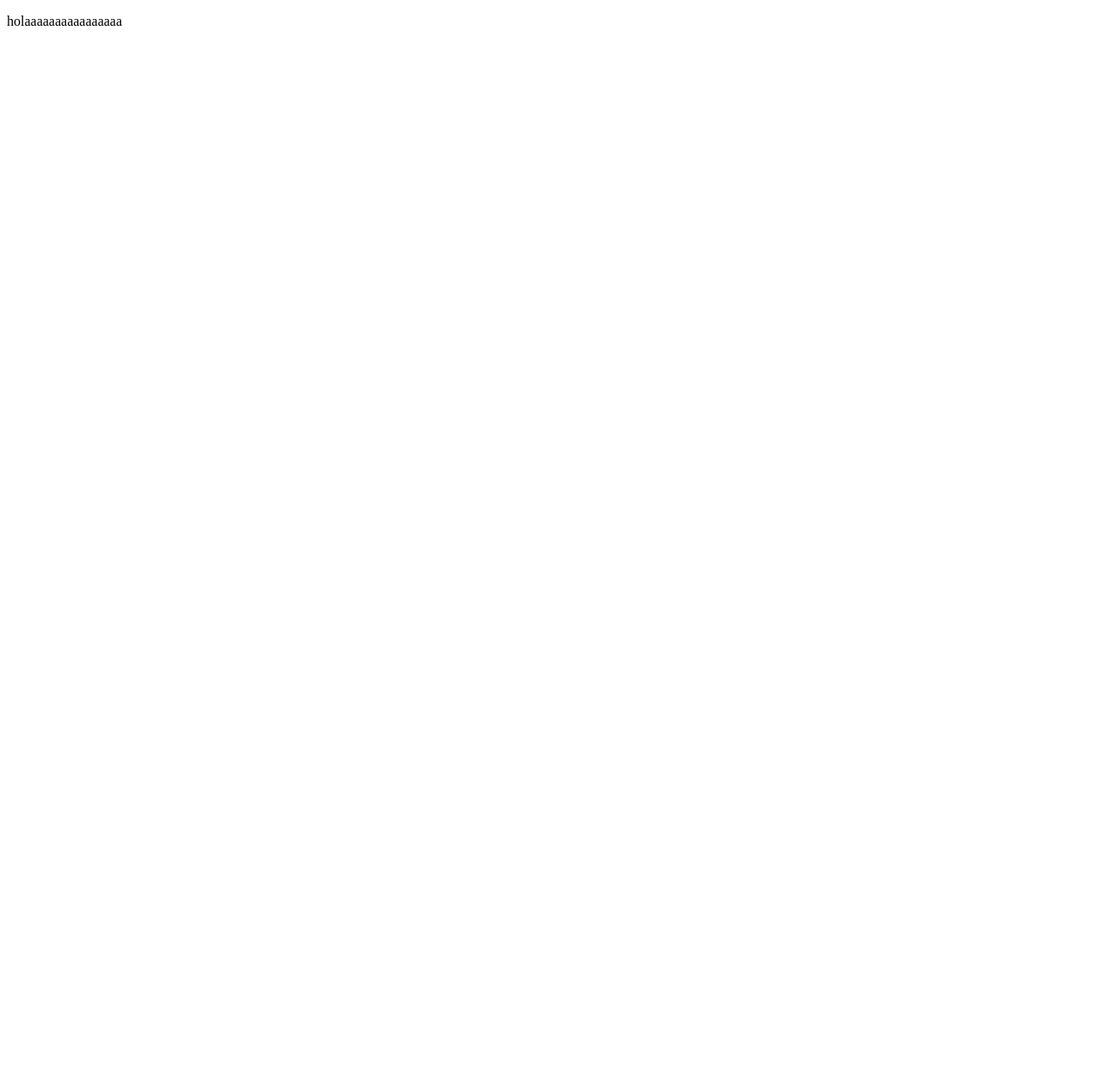
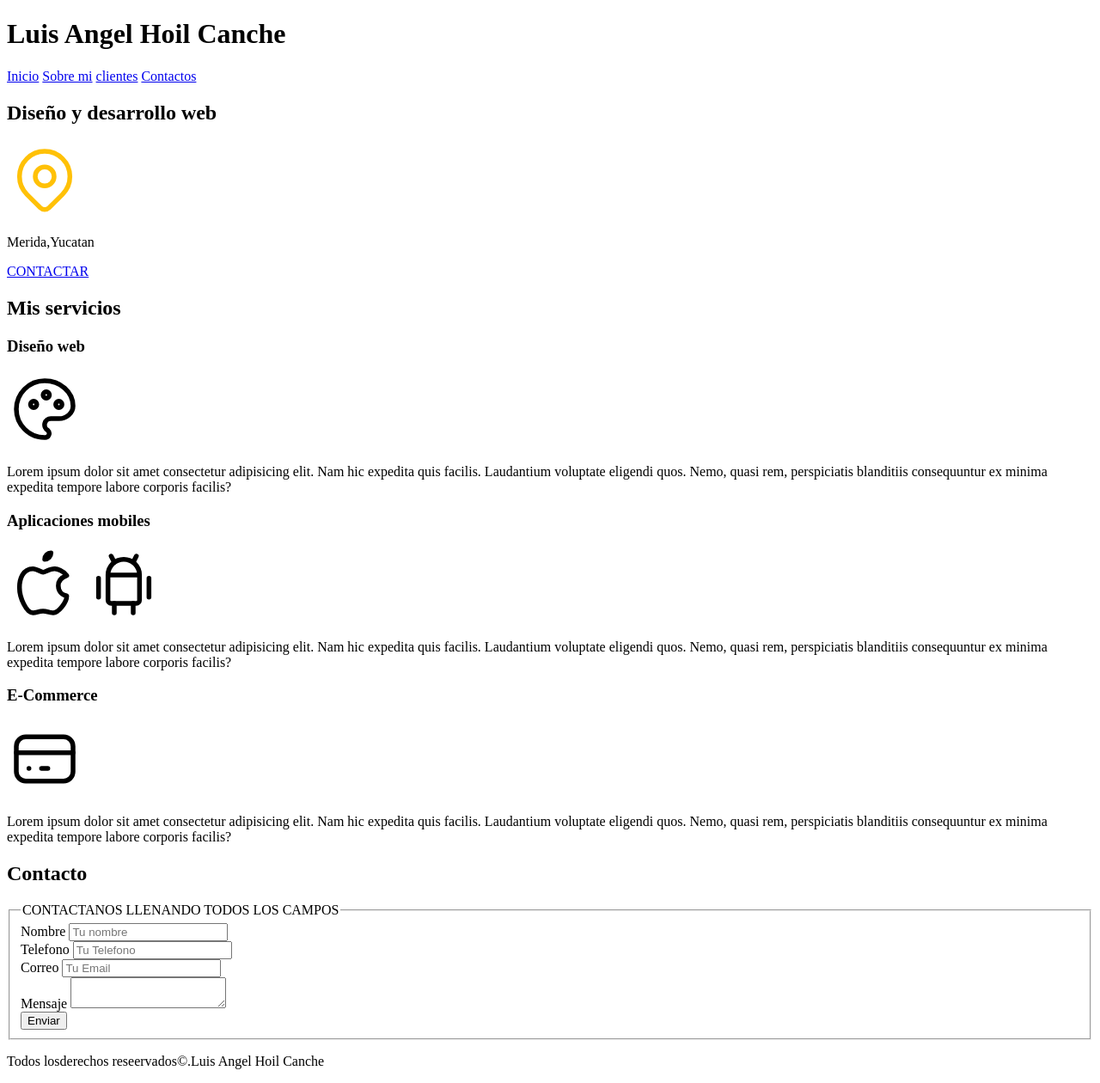
Before and after one commit to Angel-HC554/Developer--Page, a plain HTML site: page CSS/index.html in a window 1280 px wide. Shown: the whole page at 86% size. Before the commit the page ends 800 px from the top, so only its background shows below. Drawn offline with Linux system fonts and the light colour scheme.

Commit message:
Maqueta html

```diff
--- a/CSS/index.html
+++ b/CSS/index.html
@@ -7,6 +7,107 @@
     </title>
 </head>
 <body>
-    <p>holaaaaaaaaaaaaaaaa</p>
+
+    <header>
+        <h1>Luis Angel Hoil Canche</h1>
+    </header>
+
+    <nav>
+        <a href="#">Inicio</a>
+        <a href="#">Sobre mi</a>
+        <a href="#">clientes</a>
+        <a href="#">Contactos</a>
+    </nav>
+
+    <section>
+        <h2>Diseño y desarrollo web</h2>
+        <svg xmlns="http://www.w3.org/2000/svg" class="icon icon-tabler icon-tabler-map-pin" width="88" height="88" viewBox="0 0 24 24" stroke-width="1.5" stroke="#ffc107" fill="none" stroke-linecap="round" stroke-linejoin="round">
+            <path stroke="none" d="M0 0h24v24H0z" fill="none"/>
+            <path d="M9 11a3 3 0 1 0 6 0a3 3 0 0 0 -6 0" />
+            <path d="M17.657 16.657l-4.243 4.243a2 2 0 0 1 -2.827 0l-4.244 -4.243a8 8 0 1 1 11.314 0z" />
+          </svg>
+        <p>Merida,Yucatan</p>
+        <a href="#">CONTACTAR</a>
+    </section>
+
+    <main>
+        <h2>Mis servicios</h2>
+        <h3>Diseño web</h3>
+        <svg xmlns="http://www.w3.org/2000/svg" class="icon icon-tabler icon-tabler-palette" width="88" height="88" viewBox="0 0 24 24" stroke-width="1.5" stroke="#000000" fill="none" stroke-linecap="round" stroke-linejoin="round">
+            <path stroke="none" d="M0 0h24v24H0z" fill="none"/>
+            <path d="M12 21a9 9 0 0 1 0 -18c4.97 0 9 3.582 9 8c0 1.06 -.474 2.078 -1.318 2.828c-.844 .75 -1.989 1.172 -3.182 1.172h-2.5a2 2 0 0 0 -1 3.75a1.3 1.3 0 0 1 -1 2.25" />
+            <path d="M8.5 10.5m-1 0a1 1 0 1 0 2 0a1 1 0 1 0 -2 0" />
+            <path d="M12.5 7.5m-1 0a1 1 0 1 0 2 0a1 1 0 1 0 -2 0" />
+            <path d="M16.5 10.5m-1 0a1 1 0 1 0 2 0a1 1 0 1 0 -2 0" />
+          </svg>
+        <p>Lorem ipsum dolor sit amet consectetur adipisicing elit. Nam hic expedita quis facilis. Laudantium voluptate eligendi quos. Nemo, quasi rem, perspiciatis blanditiis consequuntur ex minima expedita tempore labore corporis facilis?</p>
+
+        <h3>Aplicaciones mobiles</h3>
+        <svg xmlns="http://www.w3.org/2000/svg" class="icon icon-tabler icon-tabler-brand-apple" width="88" height="88" viewBox="0 0 24 24" stroke-width="1.5" stroke="#000000" fill="none" stroke-linecap="round" stroke-linejoin="round">
+            <path stroke="none" d="M0 0h24v24H0z" fill="none"/>
+            <path d="M8.286 7.008c-3.216 0 -4.286 3.23 -4.286 5.92c0 3.229 2.143 8.072 4.286 8.072c1.165 -.05 1.799 -.538 3.214 -.538c1.406 0 1.607 .538 3.214 .538s4.286 -3.229 4.286 -5.381c-.03 -.011 -2.649 -.434 -2.679 -3.23c-.02 -2.335 2.589 -3.179 2.679 -3.228c-1.096 -1.606 -3.162 -2.113 -3.75 -2.153c-1.535 -.12 -3.032 1.077 -3.75 1.077c-.729 0 -2.036 -1.077 -3.214 -1.077z" />
+            <path d="M12 4a2 2 0 0 0 2 -2a2 2 0 0 0 -2 2" />
+          </svg>
+
+          <svg xmlns="http://www.w3.org/2000/svg" class="icon icon-tabler icon-tabler-brand-android" width="88" height="88" viewBox="0 0 24 24" stroke-width="1.5" stroke="#000000" fill="none" stroke-linecap="round" stroke-linejoin="round">
+            <path stroke="none" d="M0 0h24v24H0z" fill="none"/>
+            <path d="M4 10l0 6" />
+            <path d="M20 10l0 6" />
+            <path d="M7 9h10v8a1 1 0 0 1 -1 1h-8a1 1 0 0 1 -1 -1v-8a5 5 0 0 1 10 0" />
+            <path d="M8 3l1 2" />
+            <path d="M16 3l-1 2" />
+            <path d="M9 18l0 3" />
+            <path d="M15 18l0 3" />
+          </svg>
+
+        <p>Lorem ipsum dolor sit amet consectetur adipisicing elit. Nam hic expedita quis facilis. Laudantium voluptate eligendi quos. Nemo, quasi rem, perspiciatis blanditiis consequuntur ex minima expedita tempore labore corporis facilis?</p>
+
+        <h3>E-Commerce</h3>
+        <svg xmlns="http://www.w3.org/2000/svg" class="icon icon-tabler icon-tabler-credit-card" width="88" height="88" viewBox="0 0 24 24" stroke-width="1.5" stroke="#000000" fill="none" stroke-linecap="round" stroke-linejoin="round">
+            <path stroke="none" d="M0 0h24v24H0z" fill="none"/>
+            <path d="M3 5m0 3a3 3 0 0 1 3 -3h12a3 3 0 0 1 3 3v8a3 3 0 0 1 -3 3h-12a3 3 0 0 1 -3 -3z" />
+            <path d="M3 10l18 0" />
+            <path d="M7 15l.01 0" />
+            <path d="M11 15l2 0" />
+          </svg>
+        <p>Lorem ipsum dolor sit amet consectetur adipisicing elit. Nam hic expedita quis facilis. Laudantium voluptate eligendi quos. Nemo, quasi rem, perspiciatis blanditiis consequuntur ex minima expedita tempore labore corporis facilis?</p>
+    </main>
+
+    <section>
+        <h2>Contacto</h2>
+        <form>
+            <fieldset>
+                <legend>CONTACTANOS LLENANDO TODOS LOS CAMPOS</legend>
+                <div>
+                    <label>Nombre</label>
+                    <input type="text" placeholder="Tu nombre">
+                </div>
+
+                <div>
+                    <label>Telefono</label>
+                    <input type="tel" placeholder="Tu Telefono">
+                </div>
+
+                <div>
+                    <label>Correo</label>
+                    <input type="email" placeholder="Tu Email">
+                </div>
+
+                <div>
+                    <label>Mensaje</label>
+                    <textarea></textarea>
+                </div>
+
+                <div>
+                    <input type="submit" value="Enviar">
+                </div>
+            </fieldset>
+
+
+        </form>
+    </section>
+    <footer>
+        <p>Todos losderechos reseervados©.Luis Angel Hoil Canche</p>
+    </footer>
 </body>
 </html>
```
